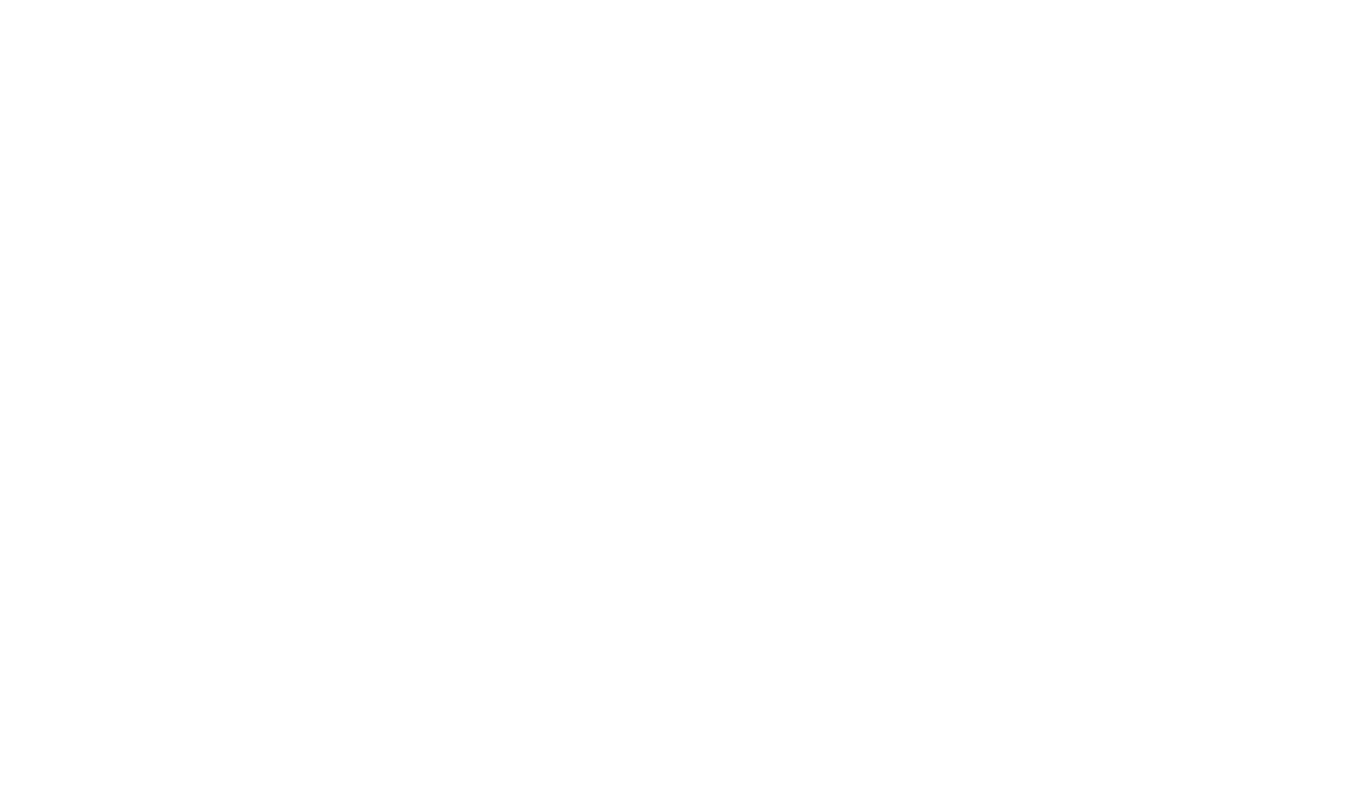
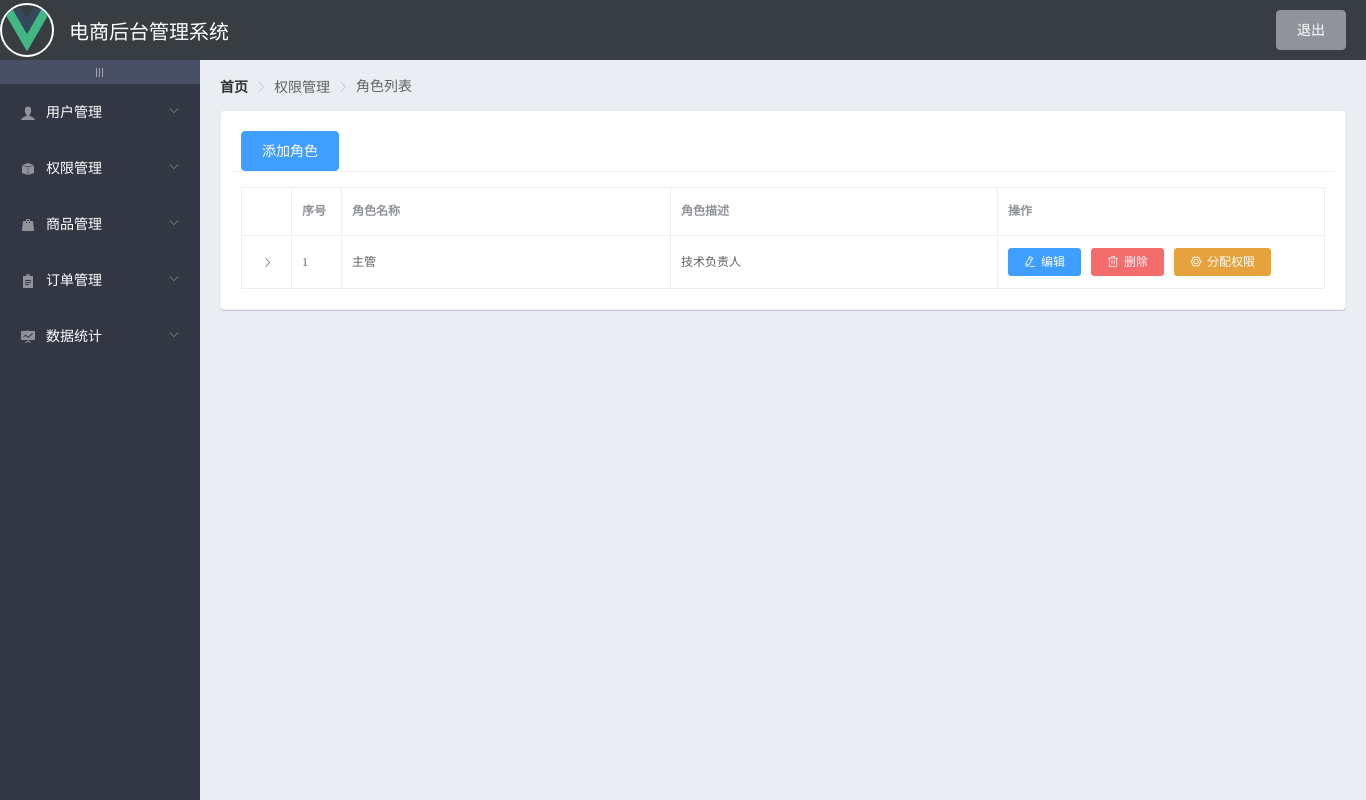
Before and after one commit to chengfeiZhou/E-commerce-system, a Vue app: page /#/roles in a window 1280 px wide. Shown: the whole page, 1366 px wide, since content can reach past the window. Built offline with nearby package versions, Linux system fonts and the light colour scheme; sample sign-in values are in the browser's storage.

Commit message:
角色列表,权限列表布局

```diff
--- a/src/assets/css/global.css
+++ b/src/assets/css/global.css
@@ -2,6 +2,7 @@
   height: 100%;
   margin: 0;
   padding: 0;
+  min-width: 1366px;
 }
 .el-breadcrumb {
   margin-bottom: 15px;
@@ -17,3 +18,6 @@
   margin-top: 10px;
   text-align: center;
 }
+.el-tag {
+  margin: 10px;
+}
--- /dev/null
+++ b/src/components/power/Roles.vue
@@ -0,0 +1,108 @@
+<template>
+  <div>
+    <el-breadcrumb separator-class="el-icon-arrow-right">
+      <el-breadcrumb-item :to="{ path: '/home' }">首页</el-breadcrumb-item>
+      <el-breadcrumb-item>权限管理</el-breadcrumb-item>
+      <el-breadcrumb-item>角色列表</el-breadcrumb-item>
+    </el-breadcrumb>
+    <el-card>
+      <el-row :gutter="20">
+        <el-col :span="4">
+          <el-button type="primary" >添加角色</el-button>
+        </el-col>
+      </el-row>
+      <el-table
+        :border="true"
+        :stripe="true"
+        :data="rolesList"
+        style="width: 100%">
+        <el-table-column type="expand" width="50">
+          <template slot-scope="scope">
+            <el-row v-for="(item1) in scope.row.children" :key="item1.id" class="topRow">
+              <el-col :span="5">
+                <el-tag
+                  closable>
+                  {{item1.authName}}
+                </el-tag>
+                <i class="el-icon-caret-right"></i>
+              </el-col>
+              <el-col :span="19">
+                <el-row v-for="(item2) in item1.children" :key="item2.id" class="childRow">
+                  <el-col :span="6">
+                    <el-tag
+                      closable
+                      type="success">
+                      {{item2.authName}}
+                    </el-tag>
+                    <i class="el-icon-caret-right"></i>
+                  </el-col>
+                  <el-col :span="18">
+                    <el-tag
+                      closable
+                      type="warning"
+                      v-for="(item3) in item2.children" :key="item3.id">
+                      {{item3.authName}}
+                    </el-tag>
+                  </el-col>
+                </el-row>
+              </el-col>
+            </el-row>
+          </template>
+        </el-table-column>
+        <el-table-column type="index" width="50" label="序号"></el-table-column>
+        <el-table-column prop="roleName" label="角色名称"></el-table-column>
+        <el-table-column prop="roleDesc" label="角色描述"></el-table-column>
+        <el-table-column label="操作">
+           <template>
+            <el-tooltip effect="dark" content="编辑" placement="top" :enterable="false">
+              <el-button type="primary" icon="el-icon-edit" size="mini">编辑</el-button>
+            </el-tooltip>
+            <el-tooltip effect="dark" content="删除" placement="top" :enterable="false">
+              <el-button type="danger" icon="el-icon-delete" size="mini">删除</el-button>
+            </el-tooltip>
+            <el-tooltip effect="dark" content="分配权限" placement="top" :enterable="false">
+              <el-button type="warning" icon="el-icon-setting" size="mini">分配权限</el-button>
+            </el-tooltip>
+          </template>
+        </el-table-column>
+      </el-table>
+    </el-card>
+  </div>
+</template>
+
+<script>
+import { roleListData } from '../serverData'
+export default {
+  data () {
+    return {
+      rolesList: []
+    }
+  },
+  created () {
+    this.getRolesList()
+  },
+  methods: {
+    async getRolesList () {
+      // const { data: res } = await this.$http.get("roles")
+      const res = roleListData
+      if (res.meta.status !== 200) return this.$message.error('角色列表获取失败...')
+      this.rolesList = res.data
+      console.log(this.rolesList)
+    }
+  }
+}
+</script>
+
+<style lang="less" scoped>
+.el-row {
+  border-bottom: 1px solid #eee;
+  display: flex;
+  align-items: center;
+}
+.topRow:first-child {
+  border-top: 1px solid #eee;
+}
+.childRow:last-child {
+  border-bottom: 0;
+}
+</style>
--- a/src/components/serverData.js
+++ b/src/components/serverData.js
@@ -175,4 +175,61 @@
   }
 }
 
-export { menuList, logoinSuccess, userList, rightList }
+const roleListData = {
+  data: [
+    {
+      id: 30,
+      roleName: '主管',
+      roleDesc: '技术负责人',
+      children: [
+        {
+          id: 101,
+          authName: '商品管理',
+          path: null,
+          children: [
+            {
+              id: 104,
+              authName: '商品列表',
+              path: null,
+              children: [
+                {
+                  id: 105,
+                  authName: '添加商品',
+                  path: null
+                },
+                {
+                  id: 106,
+                  authName: '删除商品',
+                  path: null
+                }
+              ]
+            },
+            {
+              id: 107,
+              authName: '商品列表',
+              path: null,
+              children: [
+                {
+                  id: 108,
+                  authName: '添加商品',
+                  path: null
+                },
+                {
+                  id: 109,
+                  authName: '删除商品',
+                  path: null
+                }
+              ]
+            }
+          ]
+        }
+      ]
+    }
+  ],
+  meta: {
+    msg: '获取成功',
+    status: 200
+  }
+}
+
+export { menuList, logoinSuccess, userList, rightList, roleListData }
--- a/src/router/index.js
+++ b/src/router/index.js
@@ -5,6 +5,7 @@
 import Welcome from '../components/Welcome'
 import User from '../components/user/Users'
 import Rights from '../components/power/Rights'
+import Roles from '../components/power/Roles'
 
 Vue.use(VueRouter)
 
@@ -18,7 +19,8 @@
     children: [
       { path: '/welcome', component: Welcome },
       { path: '/users', component: User },
-      { path: '/rights', component: Rights }
+      { path: '/rights', component: Rights },
+      { path: '/roles', component: Roles }
     ]
   }
 ]
```
